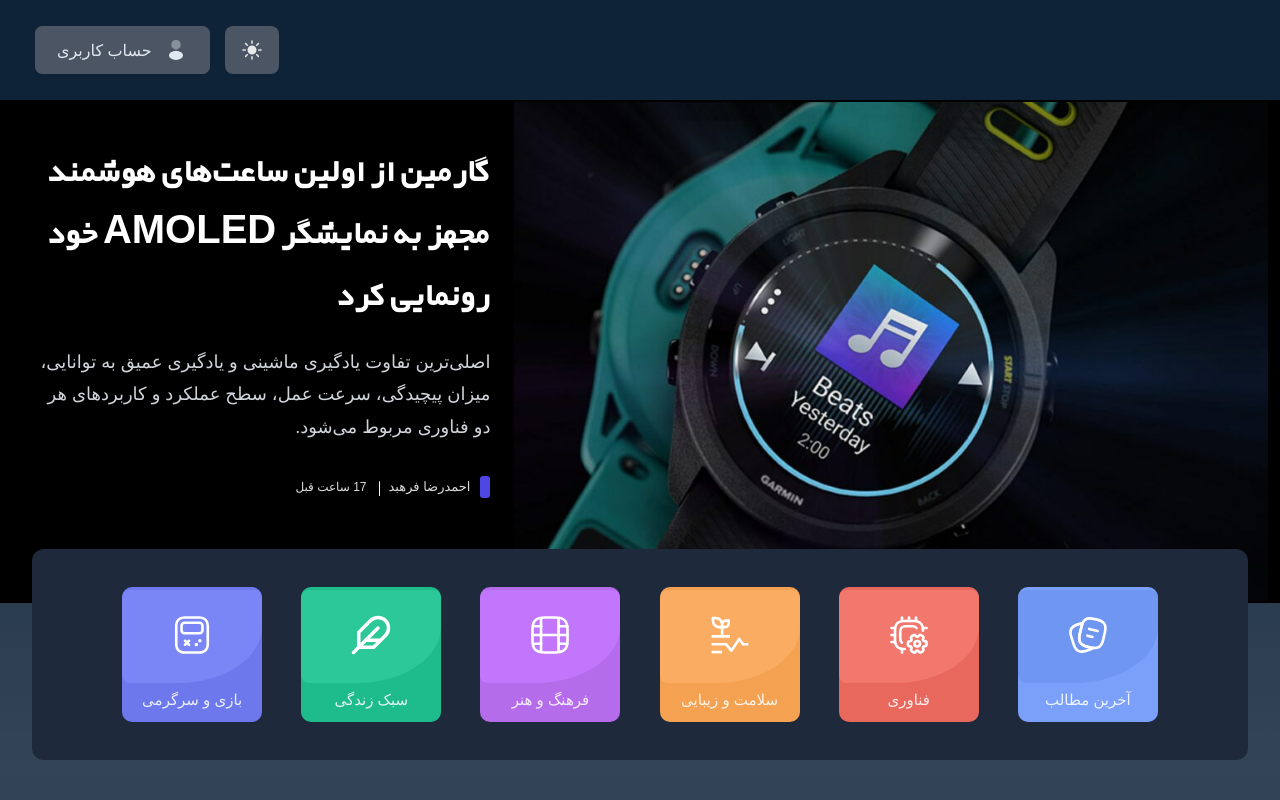
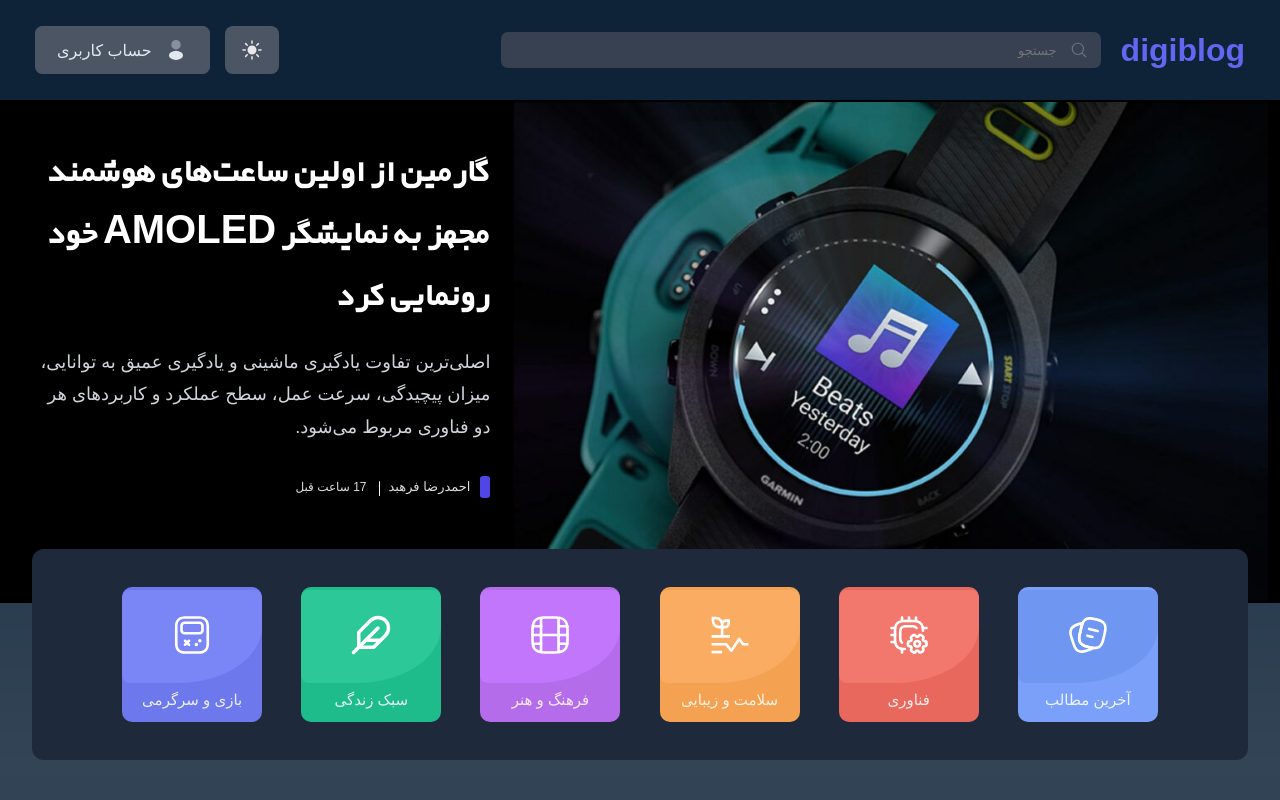
Before and after one commit to abolfazlmahdikhanii/cms, a React (Vite) app: page / in a window 1280 px wide. Shown: the top 800 px of the page. Built offline with nearby package versions, Linux system fonts and the light colour scheme; a small style sheet from the web is missing.

Commit message:
create search component

```diff
--- a/src/components/Header/Header.css
+++ b/src/components/Header/Header.css
@@ -1,4 +1,4 @@
-.header{
+.header {
     width: 100%;
     background-color: var(--bg-dark-primary);
     padding: 2.6rem 3.5rem;
@@ -6,29 +6,35 @@
     align-items: center;
     justify-content: space-between;
 }
-.header-left{
+
+.header-left {
     display: flex;
     align-items: stretch;
     gap: 1.5rem;
 }
 
-.header-right{
+.header-right {
     display: flex;
     align-items: center;
+    gap: 2rem;
 }
-.header-right__date{
+
+.header-right__date {
     font-size: 1.4rem;
     color: var(--color-secondry-light);
 
 }
-.header-right__border{
+
+.header-right__border {
 
     height: 2.4rem;
-    border-left: 1px solid rgba(152,163,184,0.3);;
+    border-left: 1px solid rgba(152, 163, 184, 0.3);
+    ;
     display: flex;
     margin: 0 2rem;
 }
-.header-right__title{
+
+.header-right__title {
     font-family: 'yekan', sans-serif;
     text-transform: lowercase;
     font-size: 2.2rem;
--- /dev/null
+++ b/src/components/Ui/Search/Search.css
@@ -0,0 +1,18 @@
+.form-control--search {
+
+    display: flex;
+    align-items: center;
+    background-color: #374151;
+
+    padding: .9rem 1.3rem;
+    gap: 1.3rem;
+    border-radius: .7rem;
+    width: 60rem;
+
+}
+
+.form-control--search__icon {
+    display: grid;
+    place-items: center;
+    color: #6b7280;
+}
--- /dev/null
+++ b/src/components/Ui/Search/Search.jsx
@@ -0,0 +1,19 @@
+import React from "react";
+import "./Search.css";
+
+const Search = (props) => {
+
+    return (
+        <div className="form-control--search">
+            <div className="form-control--search__icon">
+                <svg xmlns="http://www.w3.org/2000/svg" fill="none" viewBox="0 0 24 24" strokeWidth={1.5} stroke="currentColor" width={18} height={18}>
+                    <path strokeLinecap="round" strokeLinejoin="round" d="M21 21l-5.197-5.197m0 0A7.5 7.5 0 105.196 5.196a7.5 7.5 0 0010.607 10.607z" />
+                </svg>
+
+            </div>
+            <input type="text" className="form-control__input" placeholder="جستجو" />
+        </div>
+    );
+};
+
+export default Search;
--- a/src/containers/Home/Home.css
+++ b/src/containers/Home/Home.css
@@ -31,3 +31,6 @@
     flex-direction: column;
     gap: 2rem;
 }
+h1{
+    color: #6366f1;
+}
--- a/src/containers/Home/Home.jsx
+++ b/src/containers/Home/Home.jsx
@@ -6,13 +6,15 @@ import Header from "../../components/Header/Header";
 import Slider from "../../components/Slider/Slider";
 import Wrapper from "../../hoc/Wrapper";
 import Aside from "../../components/Aside/Aside";
+import Search from "../../components/Ui/Search/Search";
 
 
 const Home = () => {
     return (
         <Wrapper>
             <Header >
-
+               <h1>digiblog</h1>
+               <Search/>
             </Header>
 
             <Slider />
```
